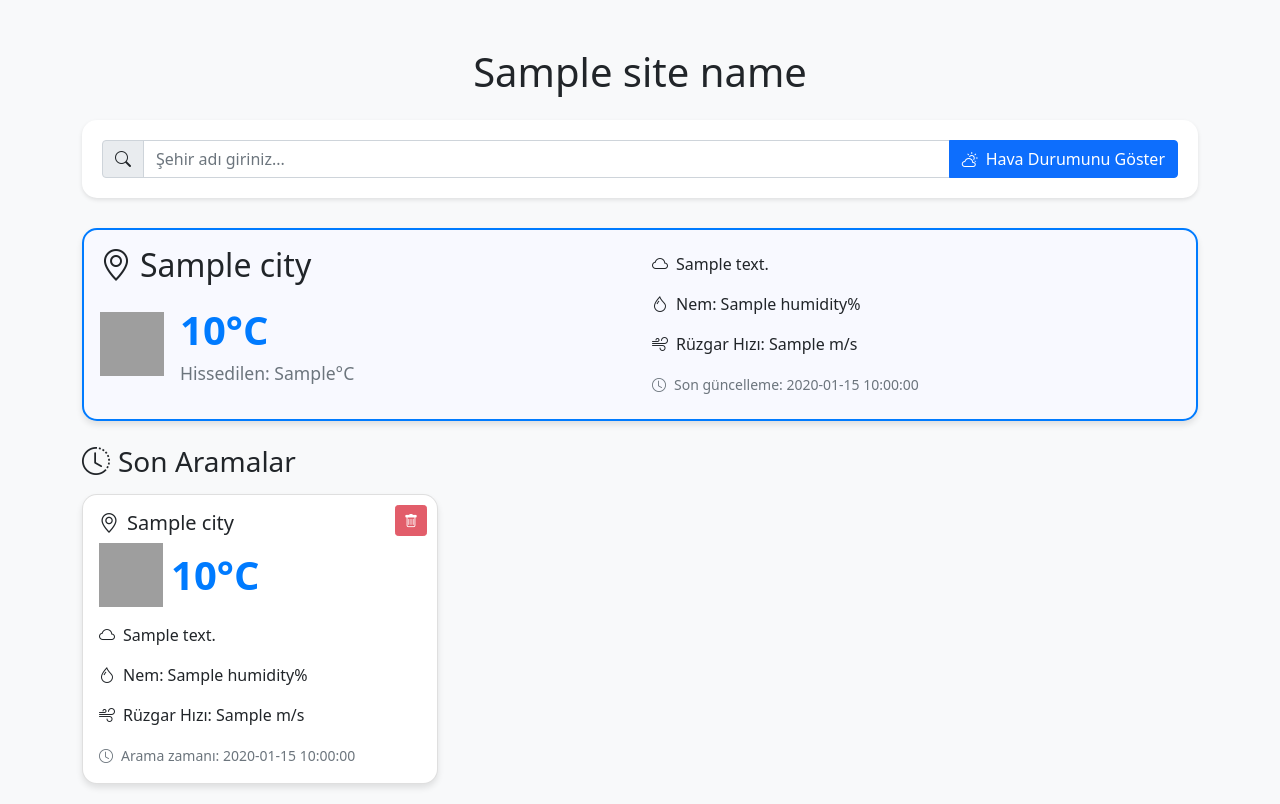
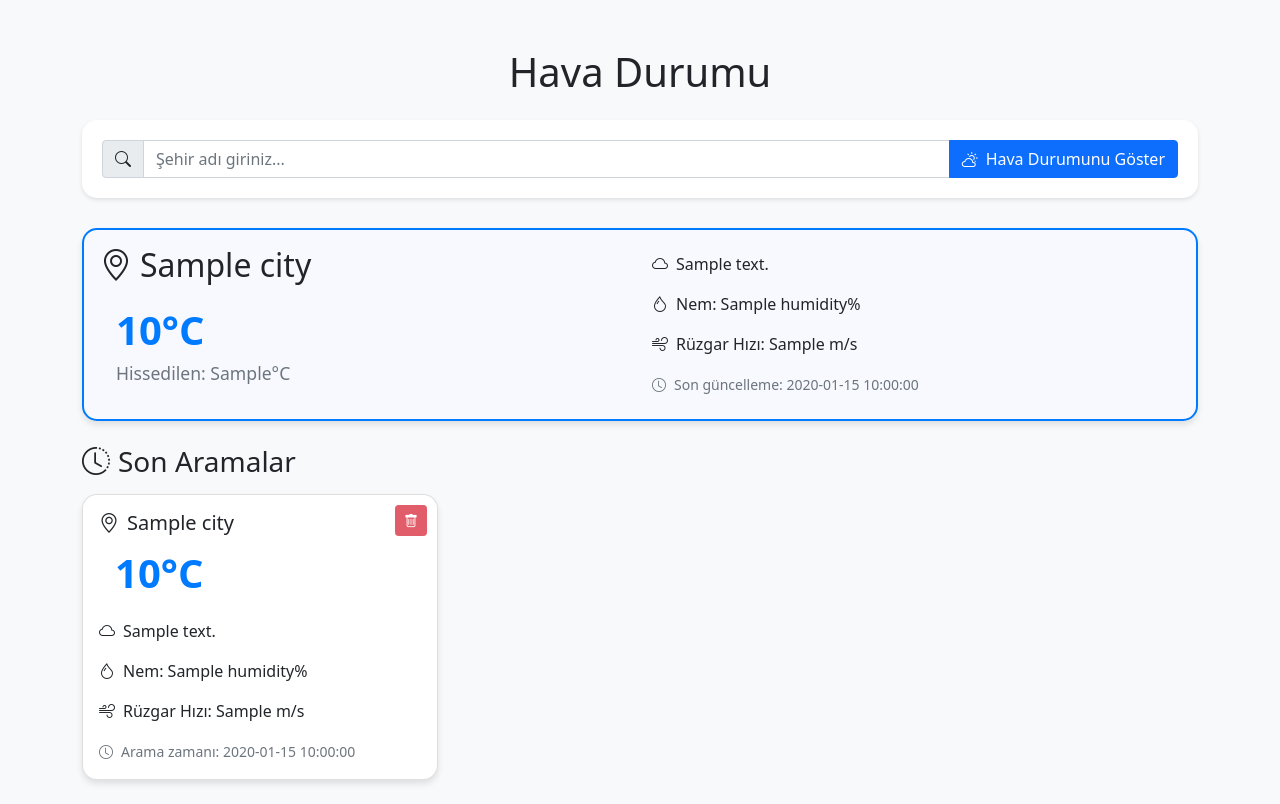
Before and after one commit to emireren-davet/Hava-durumu, a Flask app: template templates/index.html in a window 1280 px wide. Run offline with Flask 3, Linux system fonts and the light colour scheme; the template is opened without the code that fills it: most values are stand-ins (such as "Sample title", 1, 10 or a date in 2020); some libraries are stand-ins or nearby versions; grey boxes are pictures that could not be loaded.

Commit message:
Güneş görseli güncellendi, local storage sorunları çözüldü

```diff
--- a/templates/index.html
+++ b/templates/index.html
@@ -3,9 +3,11 @@
 <head>
     <meta charset="UTF-8">
     <meta name="viewport" content="width=device-width, initial-scale=1.0">
-    <title>{{ site_name }} - Hava Durumu</title>
+    <title>Hava Durumu</title>
     <link href="https://cdn.jsdelivr.net/npm/bootstrap@5.1.3/dist/css/bootstrap.min.css" rel="stylesheet">
     <link rel="stylesheet" href="https://cdn.jsdelivr.net/npm/bootstrap-icons@1.8.1/font/bootstrap-icons.css">
+    <!-- Weather Icons -->
+    <link rel="stylesheet" href="https://cdnjs.cloudflare.com/ajax/libs/weather-icons/2.0.10/css/weather-icons.min.css">
     <style>
         body {
             background-color: #f8f9fa;
@@ -28,6 +30,7 @@
             right: 10px;
             z-index: 1;
             opacity: 0.8;
+            cursor: pointer;
         }
         .delete-btn:hover {
             opacity: 1;
@@ -44,8 +47,8 @@
             margin-bottom: 30px;
         }
         .weather-icon {
-            width: 64px;
-            height: 64px;
+            font-size: 3rem;
+            color: #007bff;
         }
         .temperature {
             font-size: 2.5rem;
@@ -60,7 +63,7 @@
 </head>
 <body>
     <div class="container mt-5">
-        <h1 class="text-center mb-4">{{ site_name }}</h1>
+        <h1 class="text-center mb-4">Hava Durumu</h1>
 
         <div class="search-form">
             <form method="POST" class="mb-0" id="weatherForm">
@@ -89,10 +92,8 @@
                             <i class="bi bi-geo-alt me-2"></i>{{ weather.city }}
                         </h2>
                         <div class="d-flex align-items-center mb-3">
-                            <img src="https://openweathermap.org/img/w/{{ weather.icon }}.png"
-                                 alt="Hava durumu ikonu"
-                                 class="weather-icon me-3">
-                            <div>
+                            <i class="weather-icon wi" id="currentWeatherIcon"></i>
+                            <div class="ms-3">
                                 <div class="temperature">{{ weather.temperature }}°C</div>
                                 <div class="feels-like">Hissedilen: {{ weather.feels_like }}°C</div>
                             </div>
@@ -118,14 +119,46 @@
     </div>
 
     <script>
+        // Weather icon mapping
+        const weatherIcons = {
+            '01d': 'wi-day-sunny',
+            '01n': 'wi-night-clear',
+            '02d': 'wi-day-cloudy',
+            '02n': 'wi-night-alt-cloudy',
+            '03d': 'wi-cloud',
+            '03n': 'wi-cloud',
+            '04d': 'wi-cloudy',
+            '04n': 'wi-cloudy',
+            '09d': 'wi-showers',
+            '09n': 'wi-showers',
+            '10d': 'wi-day-rain',
+            '10n': 'wi-night-alt-rain',
+            '11d': 'wi-thunderstorm',
+            '11n': 'wi-thunderstorm',
+            '13d': 'wi-snow',
+            '13n': 'wi-snow',
+            '50d': 'wi-fog',
+            '50n': 'wi-fog'
+        };
+
+        function getWeatherIconClass(iconCode) {
+            return weatherIcons[iconCode] || 'wi-day-sunny';
+        }
+
         // Local Storage'dan son aramaları al
         function getSearchHistory() {
+            try {
                 const history = localStorage.getItem('weatherSearchHistory');
                 return history ? JSON.parse(history) : [];
+            } catch (error) {
+                console.error('Local storage error:', error);
+                return [];
+            }
         }
 
         // Local Storage'a yeni arama ekle
         function addToSearchHistory(weatherData) {
+            try {
                 if (!weatherData || !weatherData.city || weatherData.city.trim() === '') {
                     return;
                 }
@@ -144,14 +177,16 @@
                     history = history.slice(0, 3);
                 }
 
-            history.sort((a, b) => b.timestamp - a.timestamp);
-
                 localStorage.setItem('weatherSearchHistory', JSON.stringify(history));
                 displaySearchHistory();
+            } catch (error) {
+                console.error('Error adding to history:', error);
+            }
         }
 
         // Arama geçmişini görüntüle
         function displaySearchHistory() {
+            try {
                 const history = getSearchHistory();
                 const container = document.getElementById('searchHistory');
                 container.innerHTML = '';
@@ -169,10 +204,8 @@
                                     <i class="bi bi-geo-alt me-2"></i>${item.city}
                                 </h5>
                                 <div class="d-flex align-items-center mb-3">
-                                <img src="https://openweathermap.org/img/w/${item.icon}.png"
-                                     alt="Hava durumu ikonu"
-                                     class="weather-icon me-2">
-                                <div class="temperature">${item.temperature}°C</div>
+                                    <i class="weather-icon wi ${getWeatherIconClass(item.icon)}"></i>
+                                    <div class="temperature ms-3">${item.temperature}°C</div>
                                 </div>
                                 <p class="card-text"><i class="bi bi-cloud me-2"></i>${item.description}</p>
                                 <p class="card-text"><i class="bi bi-droplet me-2"></i>Nem: ${item.humidity}%</p>
@@ -188,23 +221,51 @@
 
                     container.appendChild(card);
                 });
+            } catch (error) {
+                console.error('Error displaying history:', error);
+            }
         }
 
         // Arama geçmişinden sil
         function removeFromHistory(index) {
+            try {
                 let history = getSearchHistory();
                 if (index >= 0 && index < history.length) {
                     history.splice(index, 1);
                     localStorage.setItem('weatherSearchHistory', JSON.stringify(history));
                     displaySearchHistory();
                 }
+            } catch (error) {
+                console.error('Error removing from history:', error);
+            }
         }
 
-        // Sayfa yüklendiğinde geçmişi göster
-        document.addEventListener('DOMContentLoaded', displaySearchHistory);
+        // Sayfa yüklendiğinde geçmişi göster ve enter tuşu desteği ekle
+        document.addEventListener('DOMContentLoaded', () => {
+            displaySearchHistory();
+
+            // Enter tuşu için form submit işleyicisi
+            const form = document.getElementById('weatherForm');
+            const input = form.querySelector('input[name="city"]');
+
+            input.addEventListener('keypress', function(e) {
+                if (e.key === 'Enter') {
+                    e.preventDefault();
+                    form.submit();
+                }
+            });
+
+            // Mevcut hava durumu ikonu varsa güncelle
+            {% if weather %}
+            const currentIcon = document.getElementById('currentWeatherIcon');
+            if (currentIcon) {
+                currentIcon.className = `weather-icon wi ${getWeatherIconClass("{{ weather.icon }}")}`;
+            }
+            {% endif %}
+        });
 
         // Yeni arama yapıldığında geçmişe ekle
-        {"% if weather and not error %"}
+        {% if weather and not error %}
         const currentWeather = {
             city: "{{ weather.city }}",
             temperature: "{{ weather.temperature }}",
@@ -215,7 +276,7 @@
             datetime: "{{ weather.datetime }}"
         };
         addToSearchHistory(currentWeather);
-        {"% endif %"}
+        {% endif %}
     </script>
 
     <script src="https://cdn.jsdelivr.net/npm/bootstrap@5.1.3/dist/js/bootstrap.bundle.min.js"></script>
```
Lines whose indentation alone changed are shown as unchanged.
